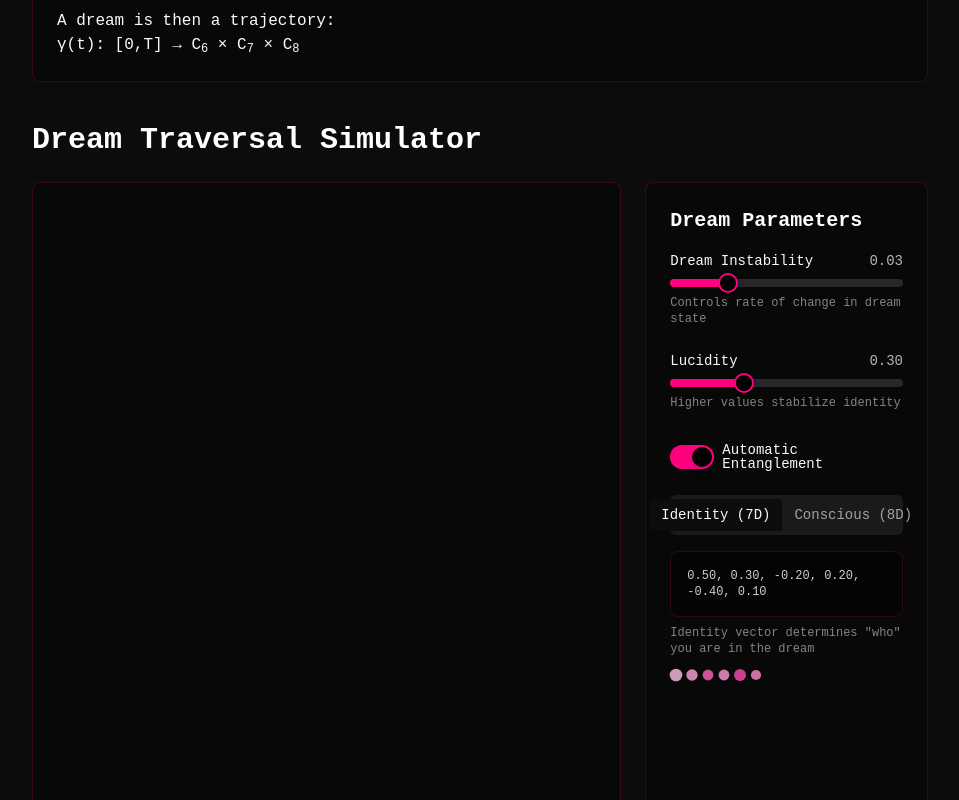
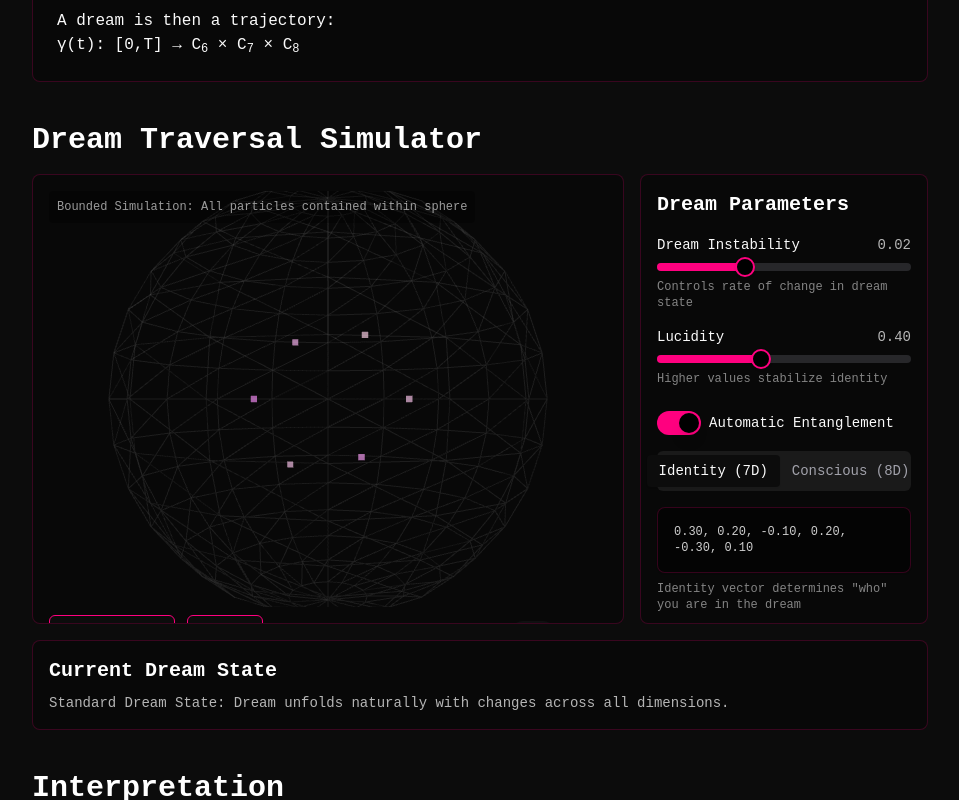
Before and after one commit to ArsCodeAmatoria/romulus, a Next.js app: page /dream-traversal in a window 1280 px wide. Shown: the part 980-1780 px from the top of the page, without its empty margins (160-1119 px from the left). Built offline with nearby package versions, Linux system fonts and the light colour scheme.

Commit message:
Fix Dream Traversal Simulator containment and sizing issues: Added strict height constraints, normalized particle values, implemented bounding sphere, and optimized performance

```diff
--- a/components/interactive/DreamTraversalSimulator.tsx
+++ b/components/interactive/DreamTraversalSimulator.tsx
@@ -94,40 +94,42 @@ const DreamParticleField = ({
   const colors: number[] = [];
   const color = new THREE.Color();
 
-  // Create particles based on identity vector
+  // Create particles based on identity vector - with strict containment
   for (let i = 0; i < identityDimension; i++) {
     const angle = (i / identityDimension) * Math.PI * 2;
 
-    // Constrain radius within bounding sphere
-    const radius = Math.min(
-      boundingRadius * 0.8,
-      3.0 * (0.5 + dreamState.identity[i] * identityScale)
-    );
+    // Strict containment - normalize all values to fixed range
+    // Ensure radius never exceeds bounding sphere
+    const normalizedValue = Math.max(-0.8, Math.min(0.8, dreamState.identity[i]));
+    const radius = boundingRadius * (0.3 + Math.abs(normalizedValue) * 0.3);
 
+    // Add position with strict limits
     vertices.push(
       Math.cos(angle) * radius,
       Math.sin(angle) * radius,
-      Math.min(boundingRadius * 0.7, dreamState.identity[i] * 2 * identityScale)
+      // Z-axis is strictly limited
+      normalizedValue * boundingRadius * 0.3
     );
 
     // Color based on conscious field - blend between blue and pink
+    const consciousValue = Math.max(-0.8, Math.min(0.8, dreamState.conscious[i % consciousDimension]));
     color.setRGB(
-      0.8 + dreamState.conscious[i % consciousDimension] * 0.2,
-      0.2 + dreamState.conscious[i % consciousDimension] * 0.3,
-      0.8 - dreamState.conscious[i % consciousDimension] * 0.2
+      0.6 + consciousValue * 0.2,
+      0.2 + consciousValue * 0.3,
+      0.6 - consciousValue * 0.2
     );
     colors.push(color.r, color.g, color.b);
   }
 
-  // Create entanglement connections (limited number for performance)
+  // Create entanglement connections - strictly limited
   const entanglementPoints: number[] = [];
-  const maxConnections = 50; // Limit total connections for performance
+  const maxConnections = 30; // Further reduced for stability
   let connectionCount = 0;
 
-  for (let i = 0; i < dreamState.entanglement.length; i++) {
-    for (let j = i + 1; j < dreamState.entanglement[i].length; j++) {
+  for (let i = 0; i < dreamState.entanglement.length && connectionCount < maxConnections; i++) {
+    for (let j = i + 1; j < dreamState.entanglement[i].length && connectionCount < maxConnections; j++) {
       const strength = Math.abs(dreamState.entanglement[i][j]);
-      if (strength > 0.2 && connectionCount < maxConnections) { // Higher threshold and limited count
+      if (strength > 0.3) { // Higher threshold to show fewer connections
         // Get corresponding vertices for both points
         const idxI = i % (vertices.length / 3);
         const idxJ = j % (vertices.length / 3);
@@ -172,12 +174,12 @@ const DreamParticleField = ({
     }
   }, [dreamState, vertices, colors, entanglementPoints]);
 
-  // Animate particles with controlled rotation
+  // Animate particles with VERY controlled rotation
   useFrame((state, delta) => {
     if (particlesRef.current && isPlaying) {
-      // Limit rotation speed
-      particlesRef.current.rotation.y += delta * 0.05;
-      particlesRef.current.rotation.z = Math.sin(state.clock.elapsedTime * 0.1) * 0.1;
+      // Even slower rotation
+      particlesRef.current.rotation.y += delta * 0.025;
+      particlesRef.current.rotation.z = Math.sin(state.clock.elapsedTime * 0.05) * 0.05;
 
       // Reset rotation after full circle to prevent numerical drift
       if (particlesRef.current.rotation.y > Math.PI * 2) {
@@ -196,7 +198,7 @@ const DreamParticleField = ({
       <points ref={particlesRef}>
         <bufferGeometry />
         <pointsMaterial
-          size={0.4}
+          size={0.3}
           sizeAttenuation={true}
           vertexColors={true}
           transparent
@@ -209,14 +211,14 @@ const DreamParticleField = ({
         <bufferGeometry />
         <lineBasicMaterial
           color="#ff00ff"
-          opacity={0.2}
+          opacity={0.15}
           transparent
           linewidth={1}
         />
       </lineSegments>
 
-      {/* Bounding sphere (invisible) */}
-      <mesh ref={boundingBoxRef} visible={false}>
+      {/* Visible bounding sphere to show limits */}
+      <mesh ref={boundingBoxRef} visible={true}>
         <sphereGeometry args={[boundingRadius, 16, 16]} />
         <meshBasicMaterial color="#ffffff" wireframe opacity={0.05} transparent />
       </mesh>
@@ -224,46 +226,58 @@ const DreamParticleField = ({
   );
 };
 
-// Function to simulate dream step
+// Function to simulate dream step with strong containment
 const simulateDreamStep = (
   current: DreamState,
   instability: number = 0.05,
   lucidity: number = 0.2
 ) => {
-  // Simulate entanglement matrix changes
+  // Reduced instability for matrices
   const dEntanglement = randomMatrix(
     current.entanglement.length,
     current.entanglement[0].length,
-    instability * 0.5 // Reduced for stability
+    instability * 0.25 // Greatly reduced for stability
   );
 
-  // Simulate identity vector changes
-  const dIdentity = randomVector(current.identity.length, instability * 0.7); // Reduced for stability
+  // Even smaller changes for identity
+  const dIdentity = randomVector(current.identity.length, instability * 0.3);
 
-  // Simulate conscious field changes
-  const dConscious = randomVector(current.conscious.length, instability);
+  // Smaller changes for conscious field
+  const dConscious = randomVector(current.conscious.length, instability * 0.5);
 
   // Apply lucidity factor (reduces rate of identity change)
   const lucidityFactor = 1.0 - lucidity;
 
-  // Calculate new state
+  // Pull-to-center force (prevents values from drifting too far)
+  const centeringForce = 0.01;
+
+  // Calculate new state with containment forces
   const newState = {
     entanglement: current.entanglement.map((row, i) =>
       row.map((val, j) => {
         // Apply random change but keep within range
-        const newVal = val + dEntanglement[i][j];
-        return Math.max(-1, Math.min(1, newVal));
+        let newVal = val + dEntanglement[i][j];
+        // Add centering force - pull values back toward 0
+        newVal = newVal - (newVal * centeringForce);
+        // Hard clamp values
+        return Math.max(-0.8, Math.min(0.8, newVal));
       })
     ),
     identity: current.identity.map((val, i) => {
-      // Apply random change with lucidity factor but keep within range
-      const newVal = val + dIdentity[i] * lucidityFactor;
-      return Math.max(-1, Math.min(1, newVal));
+      // Apply random change with lucidity factor
+      let newVal = val + dIdentity[i] * lucidityFactor;
+      // Add centering force - pull values back toward 0
+      newVal = newVal - (newVal * centeringForce);
+      // Hard clamp values
+      return Math.max(-0.8, Math.min(0.8, newVal));
     }),
     conscious: current.conscious.map((val, i) => {
-      // Apply random change but keep within range
-      const newVal = val + dConscious[i];
-      return Math.max(-1, Math.min(1, newVal));
+      // Apply random change
+      let newVal = val + dConscious[i];
+      // Add centering force - pull values back toward 0
+      newVal = newVal - (newVal * centeringForce);
+      // Hard clamp values
+      return Math.max(-0.8, Math.min(0.8, newVal));
     }),
     step: current.step + 1,
     time: current.time + 0.1
@@ -272,18 +286,18 @@ const simulateDreamStep = (
   return newState;
 };
 
-// Create initial dream state
+// Create initial dream state with moderate values
 const createInitialDreamState = (): DreamState => ({
   entanglement: [
-    [0.5, 0.2, 0.1, -0.3, 0.1, 0.4],
-    [0.2, 0.6, 0.3, 0.1, -0.2, 0.0],
-    [0.1, 0.3, 0.7, 0.2, 0.1, -0.1],
-    [-0.3, 0.1, 0.2, 0.6, 0.4, 0.2],
-    [0.1, -0.2, 0.1, 0.4, 0.5, 0.3],
-    [0.4, 0.0, -0.1, 0.2, 0.3, 0.4]
+    [0.3, 0.1, 0.1, -0.2, 0.1, 0.2],
+    [0.1, 0.3, 0.2, 0.1, -0.1, 0.0],
+    [0.1, 0.2, 0.3, 0.1, 0.1, -0.1],
+    [-0.2, 0.1, 0.1, 0.3, 0.2, 0.1],
+    [0.1, -0.1, 0.1, 0.2, 0.3, 0.2],
+    [0.2, 0.0, -0.1, 0.1, 0.2, 0.3]
   ],
-  identity: [0.5, 0.3, -0.2, 0.2, -0.4, 0.1], // Reduced values for more stability
-  conscious: [0.5, 0.6, 0.2, -0.3, 0.4, -0.1], // Reduced values for more stability
+  identity: [0.3, 0.2, -0.1, 0.2, -0.3, 0.1], // Further reduced initial values
+  conscious: [0.3, 0.5, 0.1, -0.2, 0.3, -0.1], // Further reduced initial values
   step: 0,
   time: 0
 });
@@ -292,12 +306,21 @@ const createInitialDreamState = (): DreamState => ({
 export default function DreamTraversalSimulator() {
   const [dreamState, setDreamState] = useState<DreamState>(createInitialDreamState());
   const [isPlaying, setIsPlaying] = useState(false);
-  const [instability, setInstability] = useState(0.03); // Lower default instability
-  const [lucidity, setLucidity] = useState(0.3); // Higher default lucidity
+  const [instability, setInstability] = useState(0.02); // Even lower default instability
+  const [lucidity, setLucidity] = useState(0.4); // Higher default lucidity
   const [autoEntanglement, setAutoEntanglement] = useState(true);
   const [isLucidDream, setIsLucidDream] = useState(false);
   const [showDebug, setShowDebug] = useState(false);
   const intervalRef = useRef<NodeJS.Timeout | null>(null);
+
+  // More frequent auto-reset
+  useEffect(() => {
+    // Automatically reset if things get too unstable
+    if (dreamState.step > 0 && dreamState.step % 200 === 0) {
+      // More frequent reset to prevent excessive growth
+      resetDream();
+    }
+  }, [dreamState.step]);
 
   // Use memoized step function to prevent recreation on each render
   const stepDream = useCallback(() => {
@@ -341,15 +364,6 @@ export default function DreamTraversalSimulator() {
     };
   }, [isPlaying, stepDream]);
 
-  // Reset when parameters change significantly
-  useEffect(() => {
-    // Automatically reset if things get too unstable
-    if (dreamState.step > 0 && dreamState.step % 500 === 0) {
-      // Periodic reset to prevent excessive growth
-      resetDream();
-    }
-  }, [dreamState.step]);
-
   const resetDream = () => {
     setDreamState(createInitialDreamState());
     setIsLucidDream(false);
@@ -365,40 +379,47 @@ export default function DreamTraversalSimulator() {
   };
 
   return (
-    <section>
-      <h2 className="text-3xl font-bold text-white mb-6">Dream Traversal Simulator</h2>
+    <section className="max-h-screen overflow-hidden">
+      <h2 className="text-3xl font-bold text-white mb-4">Dream Traversal Simulator</h2>
 
-      <div className="grid grid-cols-1 lg:grid-cols-3 gap-6">
-        {/* Dream visualization */}
-        <div className="lg:col-span-2 bg-black/30 p-6 rounded-lg border border-dark-pink/20 min-h-[500px] relative">
+      <div className="grid grid-cols-1 lg:grid-cols-3 gap-4 max-h-[calc(100vh-180px)]">
+        {/* Dream visualization with container message */}
+        <div className="lg:col-span-2 bg-black/30 p-4 rounded-lg border border-dark-pink/20 h-[450px] max-h-[450px] relative overflow-hidden">
           <Canvas
             shadows
-            camera={{ position: [0, 0, 10], fov: 50 }}
+            camera={{ position: [0, 0, 10], fov: 45 }} // Narrower FOV
             gl={{ antialias: true }}
-            dpr={[1, 2]} // Optimize for performance
+            dpr={[1, 1.5]} // Even more performance optimized
           >
-            <ambientLight intensity={0.5} />
-            <pointLight position={[10, 10, 10]} color="#ff2a6d" intensity={1} />
-            <pointLight position={[-10, -10, -10]} color="#05d9e8" intensity={0.5} />
+            <ambientLight intensity={0.4} />
+            <pointLight position={[10, 10, 10]} color="#ff2a6d" intensity={0.8} />
+            <pointLight position={[-10, -10, -10]} color="#05d9e8" intensity={0.4} />
 
             <DreamParticleField
               dreamState={dreamState}
               isPlaying={isPlaying}
-              identityScale={1.5} // Reduced scale
-              consciousScale={1.0} // Reduced scale
-              boundingRadius={5.0}
+              identityScale={1.0} // Reduced scale
+              consciousScale={0.8} // Reduced scale
+              boundingRadius={4.0} // Smaller bounding radius
             />
 
             <OrbitControls
               enablePan={true}
               enableZoom={true}
               enableRotate={true}
-              maxDistance={15}
-              minDistance={3}
+              maxDistance={12}
+              minDistance={5}
+              // Limit rotation to prevent disorientation
+              maxPolarAngle={Math.PI * 0.6}
+              minPolarAngle={Math.PI * 0.3}
             />
 
             {showDebug && <Stats />}
           </Canvas>
+
+          <div className="absolute top-4 left-4 text-xs text-white/60 bg-black/30 p-2 rounded">
+            Bounded Simulation: All particles contained within sphere
+          </div>
 
           {isLucidDream && (
             <div className="absolute top-6 right-6 px-4 py-2 bg-dark-pink/20 rounded-md border border-dark-pink text-white">
@@ -406,7 +427,7 @@ export default function DreamTraversalSimulator() {
             </div>
           )}
 
-          <div className="mt-4 flex justify-between items-center">
+          <div className="mt-2 flex justify-between items-center">
             <div className="flex gap-3">
               <Button
                 onClick={toggleDream}
@@ -426,7 +447,7 @@ export default function DreamTraversalSimulator() {
             </div>
 
             <div className="flex items-center gap-4">
-              <div className="text-white/70">
+              <div className="text-white/70 text-sm">
                 Step: {dreamState.step} | Time: {dreamState.time.toFixed(1)}s
               </div>
 
@@ -442,10 +463,10 @@ export default function DreamTraversalSimulator() {
         </div>
 
         {/* Controls and parameters */}
-        <div className="bg-black/30 p-6 rounded-lg border border-dark-pink/20">
+        <div className="bg-black/30 p-4 rounded-lg border border-dark-pink/20 h-[450px] max-h-[450px] overflow-y-auto">
           <h3 className="text-xl font-semibold text-white mb-4">Dream Parameters</h3>
 
-          <div className="space-y-6">
+          <div className="space-y-4">
             <div className="space-y-2">
               <div className="flex justify-between items-center">
                 <Label>Dream Instability</Label>
@@ -453,9 +474,9 @@ export default function DreamTraversalSimulator() {
               </div>
               <Slider
                 value={[instability]}
-                min={0.01}
-                max={0.1} // Lower max value for stability
-                step={0.01}
+                min={0.005}
+                max={0.05} // Much lower max value for stability
+                step={0.005}
                 onValueChange={values => setInstability(values[0])}
               />
               <p className="text-white/50 text-xs mt-1">Controls rate of change in dream state</p>
@@ -486,7 +507,7 @@ export default function DreamTraversalSimulator() {
             </div>
           </div>
 
-          <div className="mt-6">
+          <div className="mt-4">
             <Tabs defaultValue="identity">
               <TabsList className="w-full">
                 <TabsTrigger value="identity" className="flex-1">Identity (7D)</TabsTrigger>
@@ -543,8 +564,8 @@ export default function DreamTraversalSimulator() {
         </div>
       </div>
 
-      <div className="mt-6 bg-black/30 p-6 rounded-lg border border-dark-pink/20">
-        <div className="flex justify-between items-center mb-4">
+      <div className="mt-4 bg-black/30 p-4 rounded-lg border border-dark-pink/20 max-h-[120px] overflow-hidden">
+        <div className="flex justify-between items-center mb-2">
           <h3 className="text-xl font-semibold text-white">Current Dream State</h3>
           {isLucidDream ? (
             <span className="text-dark-pink px-3 py-1 bg-dark-pink/10 rounded border border-dark-pink/40">
@@ -553,13 +574,13 @@ export default function DreamTraversalSimulator() {
           ) : null}
         </div>
 
-        <div className="mt-4 text-white/70 text-sm">
+        <div className="text-white/70 text-sm">
           {isLucidDream ? (
-            <p className="text-dark-pink mb-2">
+            <p className="text-dark-pink">
               Lucid Dream State: You are aware that you are dreaming and can control the dream.
             </p>
           ) : (
-            <p className="mb-2">
+            <p>
               Standard Dream State: Dream unfolds naturally with changes across all dimensions.
             </p>
           )}
```
